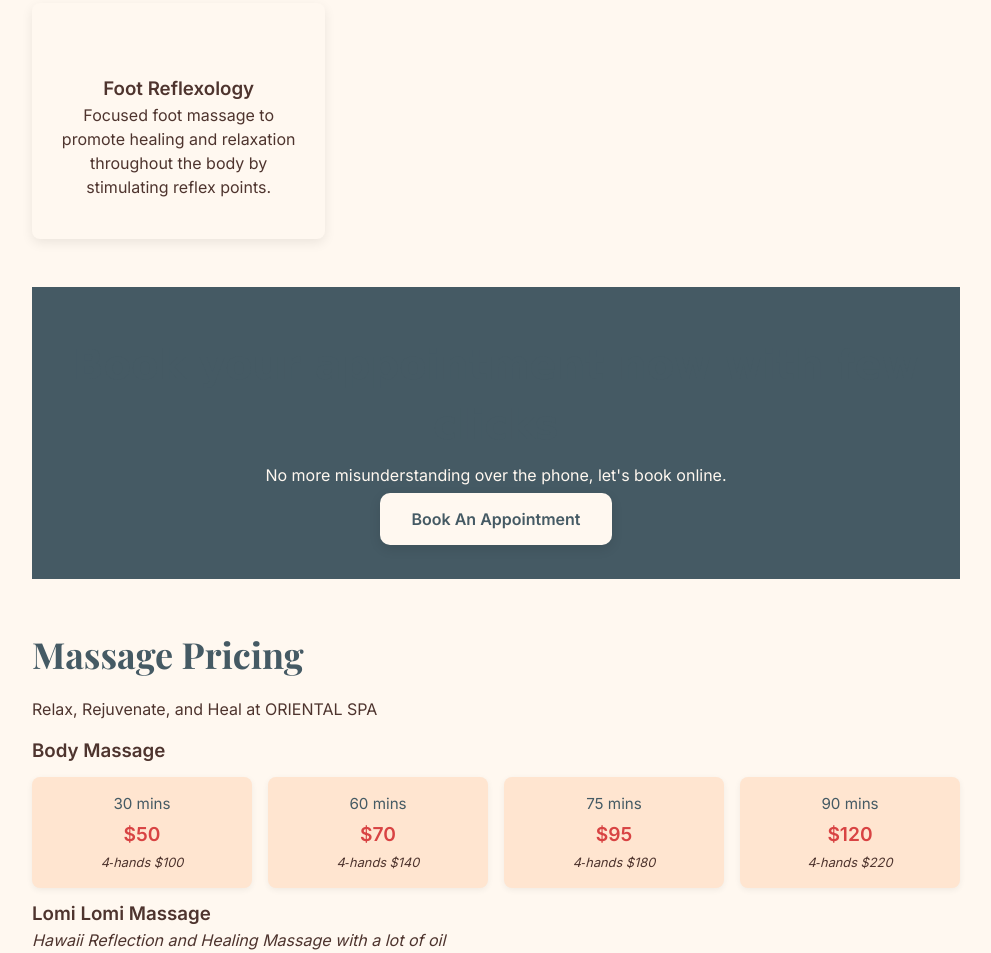
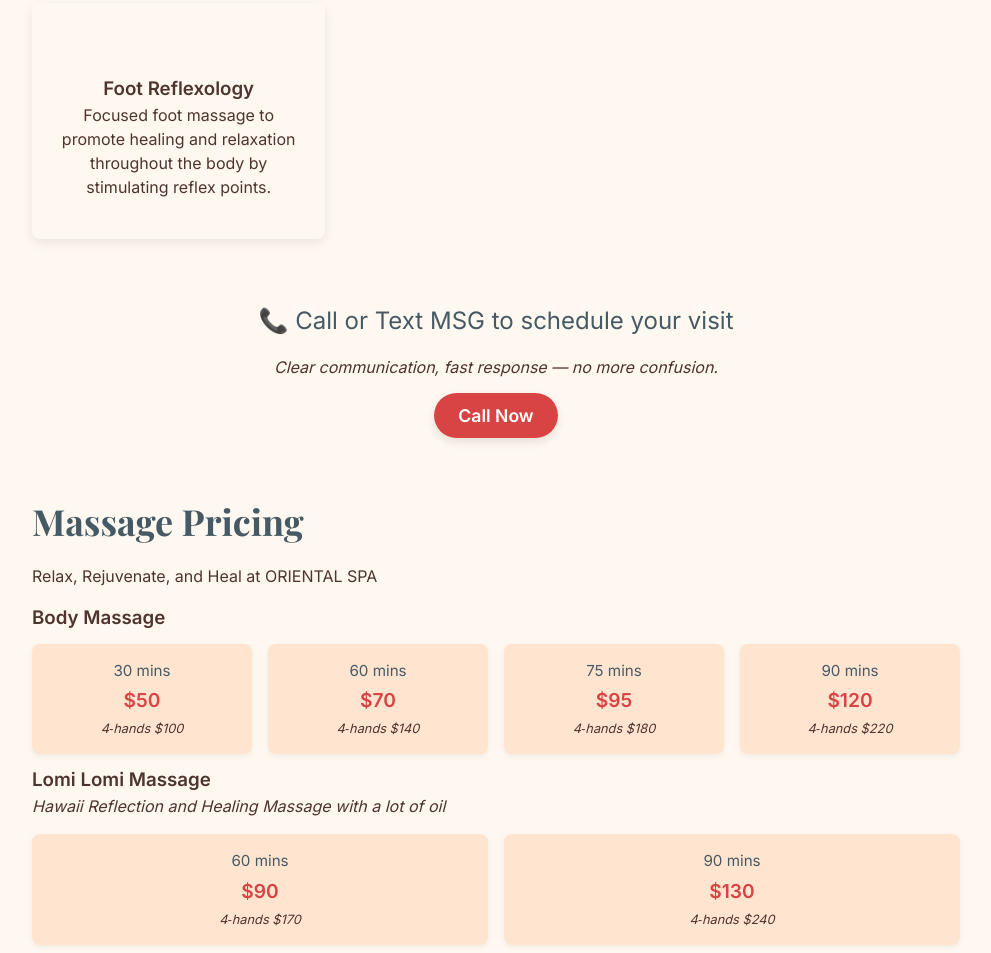
Before and after one commit to CanyonLi/Oriental-Reflexology-TX, a plain HTML site: page index.html in a window 1280 px wide. Shown: the part 1661-2614 px from the top of the page, without its empty margins (144-1135 px from the left). Drawn offline with nearby package versions, Linux system fonts and the light colour scheme.

Commit message:
Add files via upload

```diff
--- a/index.html
+++ b/index.html
@@ -264,10 +264,26 @@
       <div class="service"><h3>Foot Reflexology</h3><p>Focused foot massage to promote healing and relaxation throughout the body by stimulating reflex points.</p></div>
     </div>
   </section>
-  <div class="cta-banner">
-    <h2>Book your appointment now with few clicks</h2>
-    <p>No more misunderstanding over the phone, let's book online.</p>
-    <a class="btn" href="tel:+14693357606">Book An Appointment</a>
+  <div class="cta-banner" style="background: none; padding: 2rem 1rem; margin: 2rem 0;">
+    <p style="font-size: 1.5rem; color: var(--color-secondary); font-weight: 500; margin-bottom: 1rem;">
+      📞 Call or Text MSG to schedule your visit
+    </p>
+    <p style="font-size: 1rem; color: var(--color-text); font-style: italic; margin-bottom: 1.5rem;">
+      Clear communication, fast response — no more confusion.
+    </p>
+    <a href="tel:+14693357606" style="
+      font-size: 1.1rem;
+      background: var(--color-accent);
+      color: white;
+      padding: 0.75rem 1.5rem;
+      border-radius: 9999px;
+      font-weight: 600;
+      text-decoration: none;
+      box-shadow: 0 4px 10px rgba(0,0,0,0.1);
+      transition: background 0.3s;
+    " onmouseover="this.style.background='#bf2e3a'" onmouseout="this.style.background='var(--color-accent)'">
+      Call Now
+    </a>
   </div>
   <section id="pricing">
     <h2>Massage Pricing</h2>
@@ -313,10 +329,8 @@
     <h2>Contact &amp; Location</h2>
     <iframe loading="lazy" src="https://www.google.com/maps?q=648+W+Campbell+Rd+Suite+D+Richardson+TX+75080&output=embed"></iframe>
     <div class="contact-info">
-      <a class="btn-cta" href="tel:+14693357606">Call Now</a>
-      <a class="btn-cta" href="https://goo.gl/maps/yourmaplink" target="_blank">Get Directions</a>
       <p><strong>Address:</strong> 648 W Campbell Rd, Suite D, Richardson, TX 75080</p>
-      <p><strong>Hours:</strong> Mon–Sun: 10:00 AM – 10:00 PM</p>
+      <p><strong>Hours:</strong> Mon–Sun: 9:30 AM – 9:00 PM</p>
     </div>
   </section>
 </div>
```
